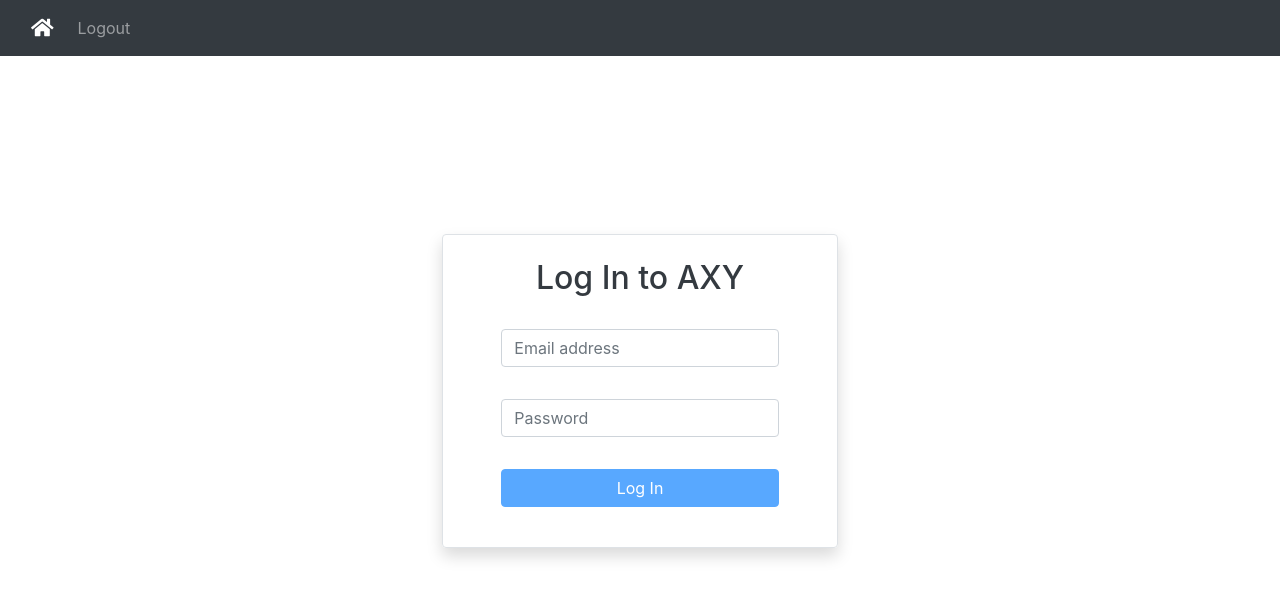
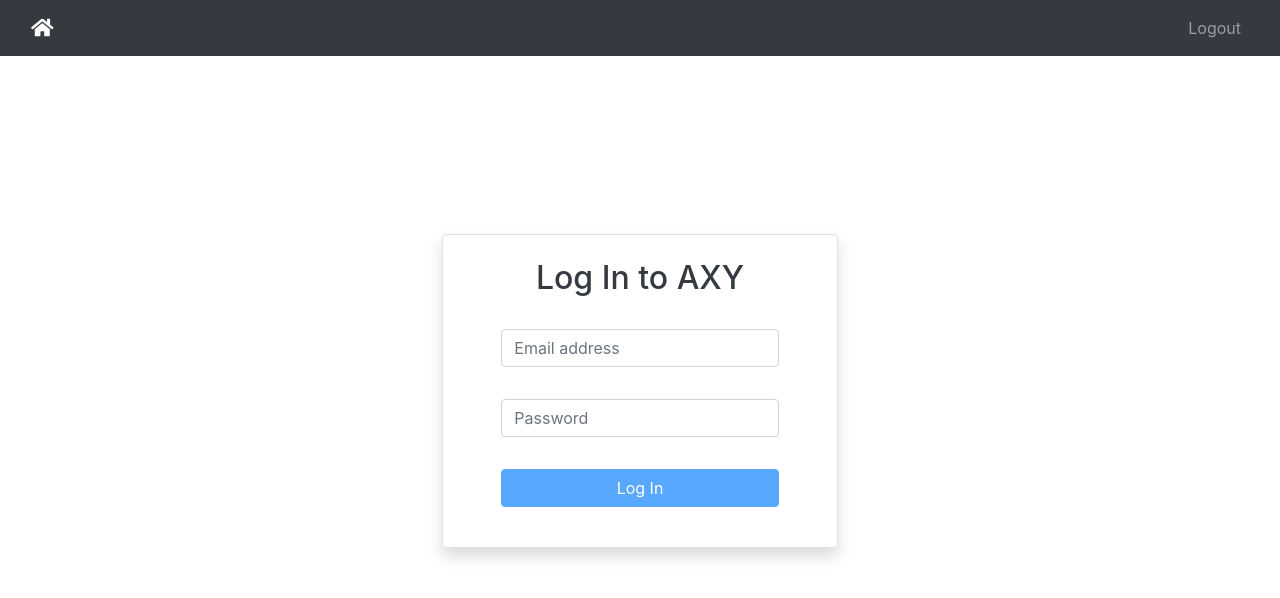
Before and after one commit to Amy1603/EncoraInc, an Angular app in the folder axy/: page /login in a window 1280 px wide. Shown: the top 598 px of the page. Built offline with nearby package versions, Linux system fonts and the light colour scheme.

Commit message:
css changes

```diff
--- a/axy/src/app/modules/contacts/contacts.component.html
+++ b/axy/src/app/modules/contacts/contacts.component.html
@@ -2,9 +2,9 @@
   <div class="d-flex justify-content-center">
     <div class="text-danger my-3 .font-weight-bold" *ngIf="showErrors">{{this.labels.errorMsg}}</div>
   </div>
-    <div class="d-flex justify-content-between align-items-center px-3">
-      <h1 class="text-dark my-4">{{this.labels.title}}</h1>
-      <button class="btn btn-primary h-70" id="add-contacts" data-toggle="modal" data-target="#myModal" (click)="addForm()">{{this.labels.add}}</button>
+    <div class="d-flex justify-content-between align-items-center px-3 row">
+      <h1 class="text-dark my-4 col-md-6">{{this.labels.title}}</h1>
+      <button class="btn btn-primary col-md-2" id="add-contacts" data-toggle="modal" data-target="#myModal" (click)="addForm()">{{this.labels.add}}</button>
     </div>
     <div class="row mt-4" *ngIf="contactsData">
       <div class="col-md-4 col-12 mb-4" *ngFor="let contact of contactsData;let i=index;">
--- a/axy/src/app/modules/dashboard/dashboard.component.html
+++ b/axy/src/app/modules/dashboard/dashboard.component.html
@@ -3,7 +3,7 @@
     <h1 class="text-dark my-4">{{this.labels.title}}</h1>
   </div>
   <div class="row mt-4">
-    <div class="col-md-4 col-12 mb-2" *ngFor="let company of companiesData">
+    <div class="col-md-4 col-12 company" *ngFor="let company of companiesData">
       <div class="card shadow-sm bg-light">
         <!-- images were not loading so removed them -->
         <!-- <img class="card-img-top" [src]="company.logo" alt="Not Found"> -->
--- a/axy/src/app/modules/header/header.component.html
+++ b/axy/src/app/modules/header/header.component.html
@@ -1,17 +1,12 @@
 <nav class="navbar navbar-expand-sm navbar-dark bg-dark fixed-top">
-  <div class="container-fluid">
+  <div class="container-fluid d-flex justify-content-between">
       <a href="#" class="navbar-brand" routerLink="/dashboard">
           <i class='fas fa-home'></i>
       </a>
-      <button class="navbar-toggler ml-auto" data-toggle="collapse" data-target="#nav">
-          <span class="navbar-toggler-icon"></span>
-      </button>
-      <div class="collapse navbar-collapse" id="nav">
-          <ul class="navbar-nav">
-              <li class="nav-item">
-                <a class="nav-link" href="javascript:void()" (click)="logout()">{{this.labels.logout}}</a>
-              </li>
-          </ul>
-      </div>
+      <ul class="navbar-nav">
+        <li class="nav-item">
+          <a class="nav-link" href="javascript:void()" (click)="logout()">{{this.labels.logout}}</a>
+        </li>
+    </ul>
   </div>
 </nav>
--- a/axy/src/styles.css
+++ b/axy/src/styles.css
@@ -43,6 +43,9 @@ body{
     position:absolute;
     bottom:10%;
 }
+.company{
+    margin-bottom:6rem;
+}
 /* contacts module */
 #contacts{
     min-height:1000px;
```
